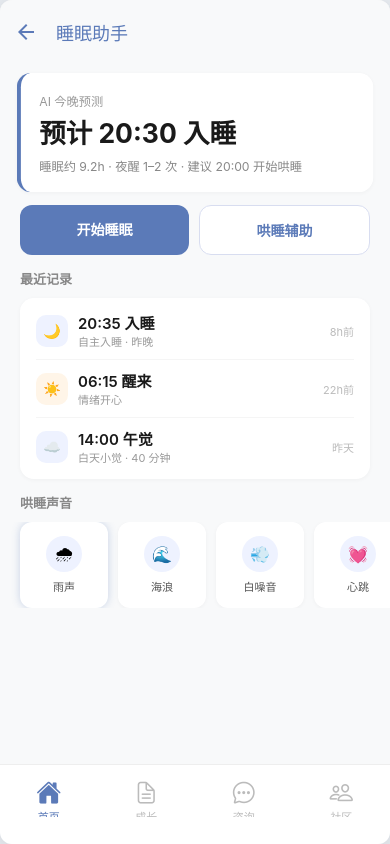
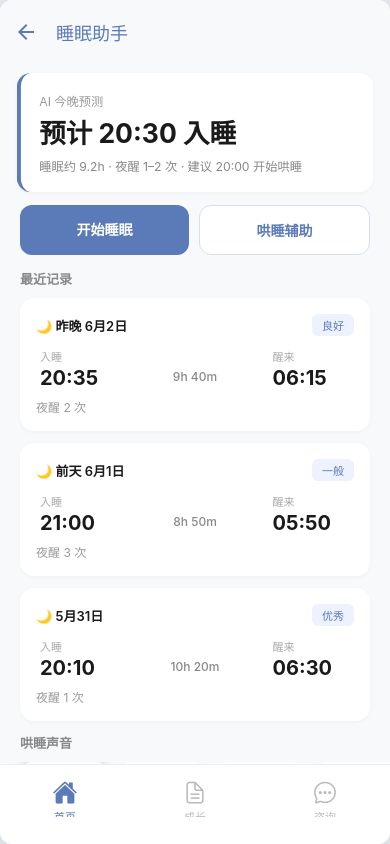
Before and after one commit to Ssunriseface/infant_mom, a React Native app: screen /SleepTool in a window 390 px wide. Built offline with nearby package versions, Linux system fonts and the light colour scheme.

Commit message:
feat: add AiAnalysisModal and integrate AI analysis into Home/Records/Sleep screens

```diff
--- a/App.tsx
+++ b/App.tsx
@@ -9,7 +9,6 @@ import { Colors } from './src/theme/colors';
 import HomeScreen from './src/screens/HomeScreen';
 import RecordsScreen from './src/screens/RecordsScreen';
 import ConsultScreen from './src/screens/ConsultScreen';
-import CommunityScreen from './src/screens/CommunityScreen';
 import FeedingToolScreen from './src/screens/FeedingToolScreen';
 import SleepToolScreen from './src/screens/SleepToolScreen';
 import CryToolScreen from './src/screens/CryToolScreen';
@@ -62,7 +61,6 @@ const TabIcons: Record<string, { active: string; inactive: string }> = {
   Home:      { active: 'home',        inactive: 'home-outline' },
   Records:   { active: 'document-text',       inactive: 'document-text-outline' },
   Consult:   { active: 'chatbubble-ellipses', inactive: 'chatbubble-ellipses-outline' },
-  Community: { active: 'people',       inactive: 'people-outline' },
 };
 
 function TabIcon({ name, focused, color, size }: {
@@ -92,7 +90,6 @@ export default function App() {
         <Tab.Screen name="Home" component={HomeStackScreen} options={{ tabBarLabel: '首页' }} />
         <Tab.Screen name="Records" component={RecordsScreen} options={{ tabBarLabel: '成长' }} />
         <Tab.Screen name="Consult" component={ConsultScreen} options={{ tabBarLabel: '咨询' }} />
-        <Tab.Screen name="Community" component={CommunityScreen} options={{ tabBarLabel: '社区' }} />
       </Tab.Navigator>
     </NavigationContainer>
   );
--- /dev/null
+++ b/src/components/AiAnalysisModal.tsx
@@ -0,0 +1,129 @@
+import React, { useEffect, useState } from 'react';
+import {
+  View, Text, StyleSheet, Modal, TouchableOpacity, ActivityIndicator,
+} from 'react-native';
+import { Colors } from '../theme/colors';
+
+interface AnalysisData {
+  title: string;
+  icon: string;
+  rows: { label: string; value: string }[];
+}
+
+function generateAnalysis(data: AnalysisData): string {
+  const title = data.title;
+  if (title === '本周喂养') {
+    return `根据本周喂养数据分析，宝宝日均喂养 5.2 次，辅食 2 餐，节奏稳定。最常摄入的食物是南瓜泥和母乳，营养结构偏向碳水+蛋白，建议下周加入菠菜泥或猪肝泥补充铁元素。整体喂养评分 88 分，属于优良水平。继续保持母乳+辅食的搭配节奏，注意观察是否有新食物过敏反应。`;
+  }
+  if (title === '本周睡眠') {
+    return `本周夜间睡眠日均 8.0 小时，白天小觉 1.2 小时，合计约 9.2 小时/天。夜醒 1.8 次略高于该月龄平均水平（1.2 次），可能与近期辅食添加带来的肠胃适应有关。整体睡眠评估为良好，但夜醒次数偏高。建议睡前 1 小时减少兴奋刺激，保持固定的睡前仪式（洗澡→喂奶→白噪音），观察 3-5 天看夜醒是否回落。`;
+  }
+  return `本周便便日均 2.1 次，频率正常。健康分均值 83 分，无异常天数，说明消化吸收状态良好。金黄色软便为主，符合母乳喂养典型特征。便便记录连续性很好（7/7 天），建议继续保持每日记录习惯，若出现绿色、水样或黏液便及时拍照分析。`;
+}
+
+export default function AiAnalysisModal({
+  visible, data, onClose,
+}: {
+  visible: boolean;
+  data: AnalysisData | null;
+  onClose: () => void;
+}) {
+  const [loading, setLoading] = useState(true);
+  const [result, setResult] = useState('');
+
+  useEffect(() => {
+    if (visible && data) {
+      setLoading(true);
+      setResult('');
+      const timer = setTimeout(() => {
+        setResult(generateAnalysis(data));
+        setLoading(false);
+      }, 1200);
+      return () => clearTimeout(timer);
+    }
+  }, [visible, data]);
+
+  if (!data) return null;
+
+  return (
+    <Modal visible={visible} transparent animationType="fade" onRequestClose={onClose}>
+      <View style={styles.overlay}>
+        <View style={styles.sheet}>
+          {/* Header */}
+          <View style={styles.header}>
+            <View style={styles.headerLeft}>
+              <Text style={styles.headerIcon}>{data.icon}</Text>
+              <Text style={styles.headerTitle}>{data.title} · AI 分析</Text>
+            </View>
+            <TouchableOpacity onPress={onClose} style={styles.closeBtn}>
+              <Text style={styles.closeBtnText}>✕</Text>
+            </TouchableOpacity>
+          </View>
+
+          {/* Loading */}
+          {loading && (
+            <View style={styles.loadingBox}>
+              <ActivityIndicator size="small" color={Colors.primary} />
+              <Text style={styles.loadingText}>AI 分析中...</Text>
+            </View>
+          )}
+
+          {/* Result */}
+          {!loading && (
+            <View style={styles.resultBox}>
+              <Text style={styles.resultText}>{result}</Text>
+              <View style={styles.disclaimer}>
+                <Text style={styles.disclaimerText}>
+                  AI 分析仅供参考，不构成医学建议。如有疑问请咨询医生。
+                </Text>
+              </View>
+            </View>
+          )}
+        </View>
+      </View>
+    </Modal>
+  );
+}
+
+const styles = StyleSheet.create({
+  overlay: {
+    flex: 1, backgroundColor: 'rgba(0,0,0,0.45)',
+    justifyContent: 'flex-end',
+  },
+  sheet: {
+    backgroundColor: Colors.white,
+    borderTopLeftRadius: 20,
+    borderTopRightRadius: 20,
+    paddingTop: 20,
+    paddingBottom: 36,
+    paddingHorizontal: 20,
+    maxHeight: '70%',
+  },
+  header: {
+    flexDirection: 'row', justifyContent: 'space-between', alignItems: 'center',
+    marginBottom: 16,
+  },
+  headerLeft: { flexDirection: 'row', alignItems: 'center', gap: 8 },
+  headerIcon: { fontSize: 22 },
+  headerTitle: { fontSize: 17, fontWeight: '700', color: Colors.text },
+  closeBtn: {
+    width: 32, height: 32, borderRadius: 16,
+    backgroundColor: '#f0f0f0', alignItems: 'center', justifyContent: 'center',
+  },
+  closeBtnText: { fontSize: 14, color: '#666' },
+  loadingBox: {
+    alignItems: 'center', justifyContent: 'center', paddingVertical: 40,
+    gap: 12,
+  },
+  loadingText: { fontSize: 14, color: '#888' },
+  resultBox: {},
+  resultText: {
+    fontSize: 15, color: Colors.text, lineHeight: 26,
+    letterSpacing: 0.2,
+  },
+  disclaimer: {
+    marginTop: 20, paddingTop: 14,
+    borderTopWidth: 1, borderTopColor: '#eee',
+  },
+  disclaimerText: { fontSize: 12, color: '#bbb' },
+});
--- a/src/components/StatsSummary.tsx
+++ b/src/components/StatsSummary.tsx
@@ -1,5 +1,5 @@
 import React from 'react';
-import { View, Text, StyleSheet } from 'react-native';
+import { View, Text, StyleSheet, TouchableOpacity } from 'react-native';
 import { Colors } from '../theme/colors';
 
 const stats = [
@@ -35,11 +35,16 @@ const stats = [
   },
 ];
 
-export default function StatsSummary() {
+export default function StatsSummary({ onCardPress }: {
+  onCardPress?: (data: typeof stats[number]) => void;
+}) {
   return (
     <View>
       {stats.map((section, i) => (
-        <View key={i} style={styles.card}>
+        <TouchableOpacity
+          key={i} style={styles.card} activeOpacity={0.7}
+          onPress={() => onCardPress?.(section)}
+        >
           <View style={styles.header}>
             <View style={[styles.iconBg, { backgroundColor: section.color }]}>
               <Text style={styles.icon}>{section.icon}</Text>
@@ -53,7 +58,7 @@ export default function StatsSummary() {
               <Text style={styles.value}>{row.value}</Text>
             </View>
           ))}
-        </View>
+        </TouchableOpacity>
       ))}
     </View>
   );
--- a/src/screens/HomeScreen.tsx
+++ b/src/screens/HomeScreen.tsx
@@ -123,6 +123,30 @@ export default function HomeScreen({ navigation }: any) {
           </TouchableOpacity>
         </View>
 
+        {/* Today's Summary */}
+        <View style={styles.sectionLabel}>
+          <Text style={styles.sectionLabelText}>今日速览</Text>
+        </View>
+
+        <View style={styles.todayStrip}>
+          <View style={styles.todayItem}>
+            <Text style={styles.todayVal}>2 餐</Text>
+            <Text style={styles.todayLbl}>辅食</Text>
+          </View>
+          <View style={styles.todayItem}>
+            <Text style={styles.todayVal}>8.2h</Text>
+            <Text style={styles.todayLbl}>昨夜睡眠</Text>
+          </View>
+          <View style={styles.todayItem}>
+            <Text style={styles.todayVal}>85 分</Text>
+            <Text style={styles.todayLbl}>便便健康</Text>
+          </View>
+          <View style={styles.todayItem}>
+            <Text style={styles.todayVal}>正常</Text>
+            <Text style={styles.todayLbl}>情绪状态</Text>
+          </View>
+        </View>
+
         {/* Feeding Records */}
         <RecordSection
           title="喂养记录"
@@ -153,29 +177,6 @@ export default function HomeScreen({ navigation }: any) {
           ]}
         />
 
-        {/* Today's Summary */}
-        <View style={styles.sectionLabel}>
-          <Text style={styles.sectionLabelText}>今日速览</Text>
-        </View>
-
-        <View style={styles.todayStrip}>
-          <View style={styles.todayItem}>
-            <Text style={styles.todayVal}>2 餐</Text>
-            <Text style={styles.todayLbl}>辅食</Text>
-          </View>
-          <View style={styles.todayItem}>
-            <Text style={styles.todayVal}>8.2h</Text>
-            <Text style={styles.todayLbl}>昨夜睡眠</Text>
-          </View>
-          <View style={styles.todayItem}>
-            <Text style={styles.todayVal}>85 分</Text>
-            <Text style={styles.todayLbl}>便便健康</Text>
-          </View>
-          <View style={styles.todayItem}>
-            <Text style={styles.todayVal}>正常</Text>
-            <Text style={styles.todayLbl}>情绪状态</Text>
-          </View>
-        </View>
       </ScrollView>
 
       <TouchableOpacity
--- a/src/screens/RecordsScreen.tsx
+++ b/src/screens/RecordsScreen.tsx
@@ -2,6 +2,7 @@ import React, { useState } from 'react';
 import { View, Text, StyleSheet, ScrollView, TouchableOpacity } from 'react-native';
 import { Colors } from '../theme/colors';
 import VaccineSchedule from '../components/VaccineSchedule';
+import AiAnalysisModal from '../components/AiAnalysisModal';
 import GrowthChart from '../components/GrowthChart';
 import StatsSummary from '../components/StatsSummary';
 
@@ -9,6 +10,9 @@ const babies = ['小宝 · 6 个月', '姐姐 · 3 岁'];
 
 export default function RecordsScreen() {
   const [activeBaby, setActiveBaby] = useState(0);
+  const [vaccineOpen, setVaccineOpen] = useState(false);
+  const [analysisData, setAnalysisData] = useState<any>(null);
+  const [analysisVisible, setAnalysisVisible] = useState(false);
 
   return (
     <View style={styles.container}>
@@ -39,24 +43,24 @@ export default function RecordsScreen() {
           ))}
         </ScrollView>
 
-        {/* Vaccine Reminder Card */}
-        <View style={styles.vaccineReminder}>
+        {/* Growth Chart */}
+        <GrowthChart />
+
+        {/* Vaccine Reminder Card — tappable to expand schedule */}
+        <TouchableOpacity
+          style={styles.vaccineReminder}
+          onPress={() => setVaccineOpen(!vaccineOpen)}
+          activeOpacity={0.7}
+        >
           <Text style={styles.reminderIcon}>🔔</Text>
           <View style={styles.reminderContent}>
             <Text style={styles.reminderTitle}>下一次接种提醒</Text>
             <Text style={styles.reminderVaccine}>乙肝③ + A群流脑①</Text>
             <Text style={styles.reminderMeta}>建议月龄: 6 月 · 本周可接种</Text>
           </View>
-        </View>
-
-        {/* Growth Chart */}
-        <GrowthChart />
-
-        {/* Vaccine Schedule */}
-        <View style={styles.sectionLabel}>
-          <Text style={styles.sectionLabelText}>疫苗接种时间表</Text>
-        </View>
-        <VaccineSchedule />
+          <Text style={styles.toggleArrow}>{vaccineOpen ? '▲' : '▼'}</Text>
+        </TouchableOpacity>
+        {vaccineOpen && <VaccineSchedule />}
 
         <View style={{ height: 14 }} />
 
@@ -64,10 +68,21 @@ export default function RecordsScreen() {
         <View style={styles.sectionLabel}>
           <Text style={styles.sectionLabelText}>趋势统计</Text>
         </View>
-        <StatsSummary />
+        <StatsSummary
+          onCardPress={(data) => {
+            setAnalysisData(data);
+            setAnalysisVisible(true);
+          }}
+        />
 
         <View style={{ height: 20 }} />
       </ScrollView>
+
+      <AiAnalysisModal
+        visible={analysisVisible}
+        data={analysisData}
+        onClose={() => setAnalysisVisible(false)}
+      />
     </View>
   );
 }
@@ -110,4 +125,5 @@ const styles = StyleSheet.create({
 
   sectionLabel: { paddingHorizontal: 20, marginBottom: 10 },
   sectionLabelText: { fontSize: 13, fontWeight: '600', color: '#888' },
+  toggleArrow: { fontSize: 12, color: '#b89830' },
 });
--- a/src/screens/SleepToolScreen.tsx
+++ b/src/screens/SleepToolScreen.tsx
@@ -20,9 +20,9 @@ const sootheSounds = [
 ];
 
 const sleepLogs = [
-  { icon: '🌙', iconBg: Colors.sleep, time: '20:35 入睡', tag: '自主入睡 · 昨晚', ago: '8h前' },
-  { icon: '☀️', iconBg: Colors.feeding, time: '06:15 醒来', tag: '情绪开心', ago: '22h前' },
-  { icon: '☁️', iconBg: Colors.sleep, time: '14:00 午觉', tag: '白天小觉 · 40 分钟', ago: '昨天' },
+  { date: '昨晚 6月2日', sleep: '20:35', wake: '06:15', duration: '9h 40m', wakes: '夜醒 2 次', quality: '良好' },
+  { date: '前天 6月1日', sleep: '21:00', wake: '05:50', duration: '8h 50m', wakes: '夜醒 3 次', quality: '一般' },
+  { date: '5月31日', sleep: '20:10', wake: '06:30', duration: '10h 20m', wakes: '夜醒 1 次', quality: '优秀' },
 ];
 
 const moodEmojis = ['😊', '😐', '😢'];
@@ -185,22 +185,30 @@ export default function SleepToolScreen() {
           <Text style={styles.sectionLabelText}>最近记录</Text>
         </View>
 
-        <View style={styles.logCard}>
-          {sleepLogs.map((log, i) => (
-            <View key={i} style={[styles.logEntry, i < sleepLogs.length - 1 && styles.logEntryBorder]}>
-              <View style={styles.logLeft}>
-                <View style={[styles.logDot, { backgroundColor: log.iconBg }]}>
-                  <Text style={styles.logDotEmoji}>{log.icon}</Text>
-                </View>
-                <View>
-                  <Text style={styles.logTime}>{log.time}</Text>
-                  <Text style={styles.logTag}>{log.tag}</Text>
-                </View>
+        {sleepLogs.map((log, i) => (
+          <View key={i} style={styles.logCard}>
+            <View style={styles.logHeader}>
+              <Text style={styles.logDate}>🌙 {log.date}</Text>
+              <View style={styles.logQuality}>
+                <Text style={styles.logQualityText}>{log.quality}</Text>
               </View>
-              <Text style={styles.logAgo}>{log.ago}</Text>
             </View>
-          ))}
-        </View>
+            <View style={styles.logTimeline}>
+              <View style={styles.logPoint}>
+                <Text style={styles.logPointLabel}>入睡</Text>
+                <Text style={styles.logPointTime}>{log.sleep}</Text>
+              </View>
+              <View style={styles.logLine}>
+                <Text style={styles.logDuration}>{log.duration}</Text>
+              </View>
+              <View style={styles.logPoint}>
+                <Text style={styles.logPointLabel}>醒来</Text>
+                <Text style={styles.logPointTime}>{log.wake}</Text>
+              </View>
+            </View>
+            <Text style={styles.logWakes}>{log.wakes}</Text>
+          </View>
+        ))}
 
         {/* Soothing Sounds */}
         <View style={styles.sectionLabel}>
@@ -312,19 +320,30 @@ const styles = StyleSheet.create({
   sectionLabelText: { fontSize: 13, fontWeight: '600', color: '#888' },
 
   logCard: {
-    marginHorizontal: 20, marginBottom: 14, backgroundColor: Colors.white,
-    borderRadius: 14, paddingHorizontal: 16, paddingVertical: 4,
+    marginHorizontal: 20, marginBottom: 12, backgroundColor: Colors.white,
+    borderRadius: 14, padding: 16,
     shadowColor: '#000', shadowOffset: { width: 0, height: 1 },
     shadowOpacity: 0.04, shadowRadius: 4, elevation: 1,
   },
-  logEntry: { flexDirection: 'row', justifyContent: 'space-between', alignItems: 'center', paddingVertical: 10 },
-  logEntryBorder: { borderBottomWidth: 1, borderBottomColor: Colors.divider },
-  logLeft: { flexDirection: 'row', alignItems: 'center', gap: 10 },
-  logDot: { width: 32, height: 32, borderRadius: 10, alignItems: 'center', justifyContent: 'center' },
-  logDotEmoji: { fontSize: 14 },
-  logTime: { fontSize: 15, fontWeight: '600', color: Colors.text },
-  logTag: { fontSize: 11, color: Colors.subtext },
-  logAgo: { fontSize: 11, color: '#bbb' },
+  logHeader: { flexDirection: 'row', justifyContent: 'space-between', alignItems: 'center', marginBottom: 12 },
+  logDate: { fontSize: 13, fontWeight: '600', color: Colors.text },
+  logQuality: {
+    paddingHorizontal: 10, paddingVertical: 3, borderRadius: 6,
+    backgroundColor: Colors.primaryLight,
+  },
+  logQualityText: { fontSize: 11, fontWeight: '500', color: Colors.primary },
+  logTimeline: {
+    flexDirection: 'row', alignItems: 'center',
+    paddingHorizontal: 4, marginBottom: 8,
+  },
+  logPoint: { flex: 1 },
+  logPointLabel: { fontSize: 11, color: '#aaa', marginBottom: 2 },
+  logPointTime: { fontSize: 20, fontWeight: '700', color: Colors.text },
+  logLine: {
+    flex: 2, alignItems: 'center', paddingTop: 14,
+  },
+  logDuration: { fontSize: 12, color: '#888', fontWeight: '500' },
+  logWakes: { fontSize: 12, color: '#999' },
 
   // Soothing
   sootheStrip: { paddingHorizontal: 20, marginBottom: 20 },
```
